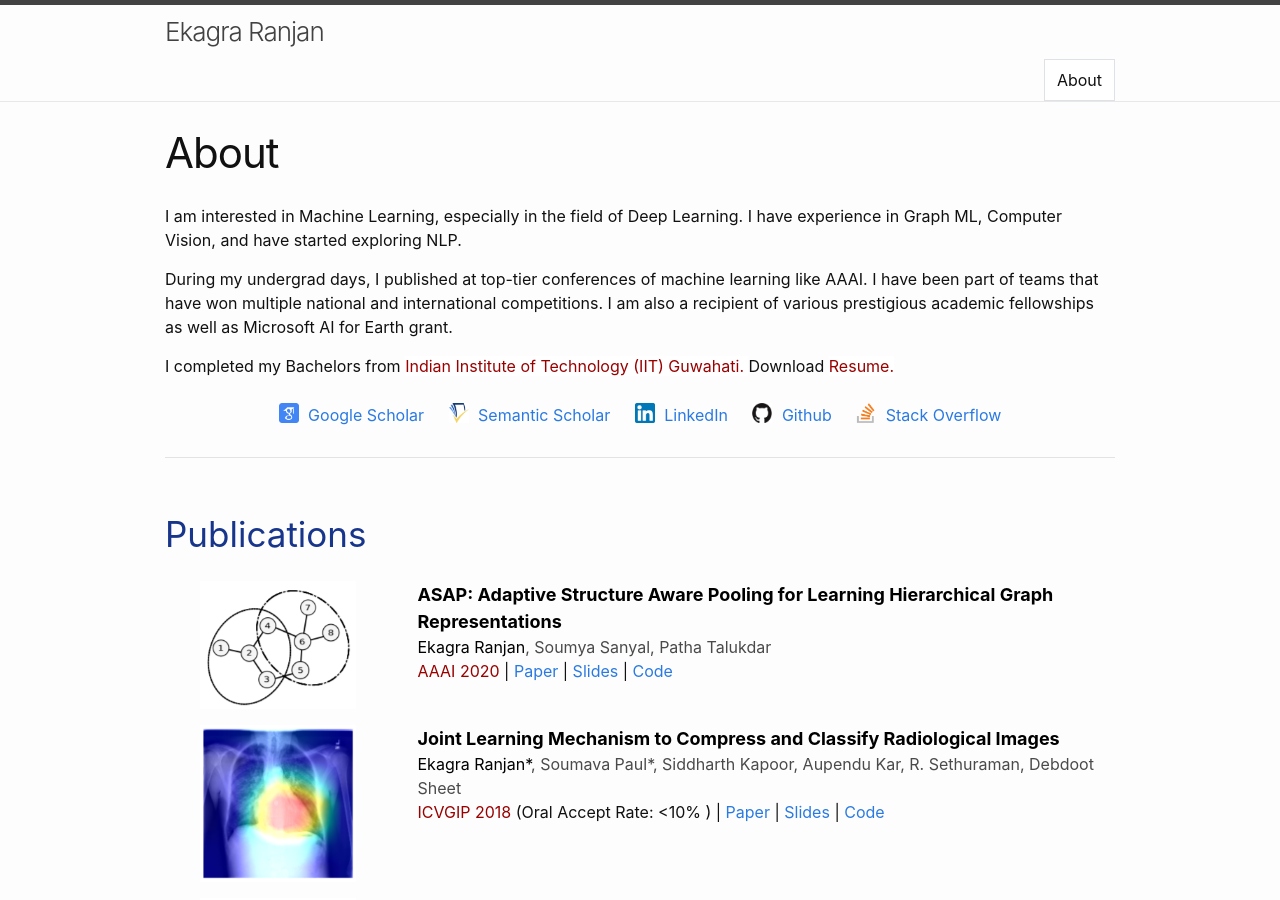
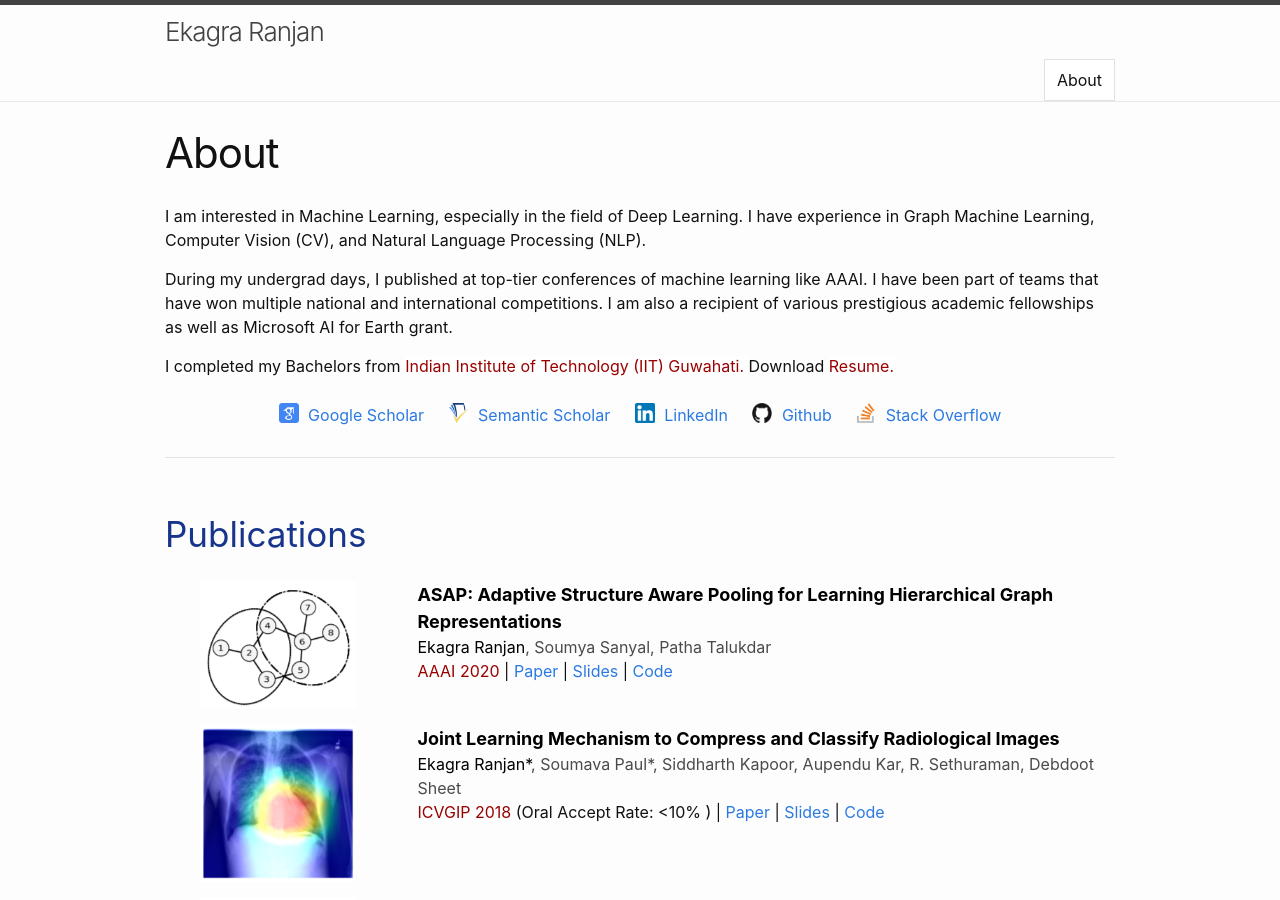
Before and after one commit to ekagra-ranjan/ekagra-ranjan.github.io, a Jekyll site: the page built from index.markdown, in a window 1280 px wide and 900 px high. Built offline with Jekyll 4.4.1, drawn with Linux system fonts in a browser that asks for light colours; nearby versions of some CDN libraries.

Commit message:
Update index.markdown

```diff
--- a/index.markdown
+++ b/index.markdown
@@ -4,7 +4,7 @@ title: About
 ---
 
 <!-- Bio -->
-I am interested in Machine Learning, especially in the field of Deep Learning. I have experience in Graph ML, Computer Vision, and have started exploring NLP.
+I am interested in Machine Learning, especially in the field of Deep Learning. I have experience in Graph Machine Learning, Computer Vision (CV), and Natural Language Processing (NLP).
 
 During my undergrad days, I published at top-tier conferences of machine learning like AAAI. I have been part of teams that have won multiple national and international competitions. I am also a recipient of various prestigious academic fellowships as well as Microsoft AI for Earth grant.
 
```
